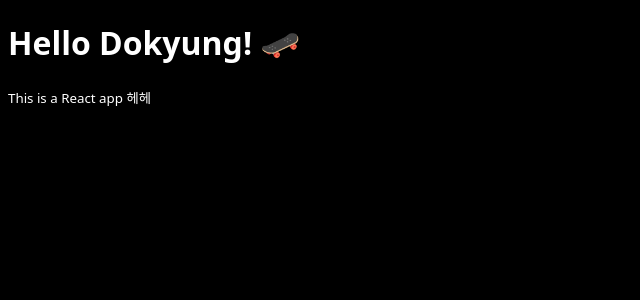
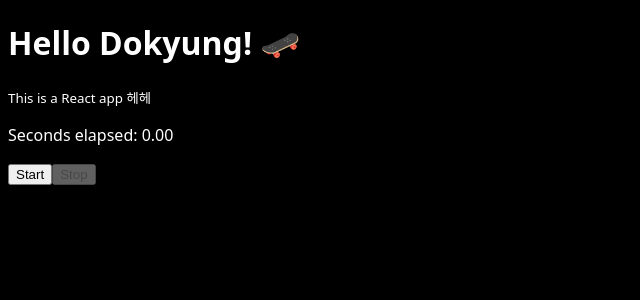
Before and after one commit to poser-lol/poser.lol, a React (Vite) app: page / in a window 1280 px wide. Shown: the top 300 px of the page, without its empty margins (0-640 px from the left). Built offline with nearby package versions, Linux system fonts and the light colour scheme.

Commit message:
Nicer boilerplate

```diff
--- a/src/App.js
+++ b/src/App.js
@@ -1,8 +1,34 @@
+import React, { useState, useEffect } from 'react';
+
 export function App() {
+    const [milliseconds, setMilliseconds] = useState(0);
+    const [isRunning, setIsRunning] = useState(false);
+    const [intervalId, setIntervalId] = useState(null);
+
+    useEffect(() => {
+        if (isRunning) {
+            const id = setInterval(() => {
+                setMilliseconds(prevMilliseconds => prevMilliseconds + 10);
+            }, 10);
+            setIntervalId(id);
+        } else if (!isRunning && intervalId) {
+            clearInterval(intervalId);
+            setIntervalId(null);
+        }
+
+        return () => clearInterval(intervalId);
+    }, [isRunning]);
+
+    const startTimer = () => setIsRunning(true);
+    const stopTimer = () => setIsRunning(false);
+
     return (
         <div>
             <h1>Hello Dokyung! 🛹</h1>
             <small>This is a React app 헤헤</small>
+            <p>Seconds elapsed: {(milliseconds / 1000).toFixed(2)}</p>
+            <button onClick={startTimer} disabled={isRunning}>Start</button>
+            <button onClick={stopTimer} disabled={!isRunning}>Stop</button>
         </div>
     );
 }
```
